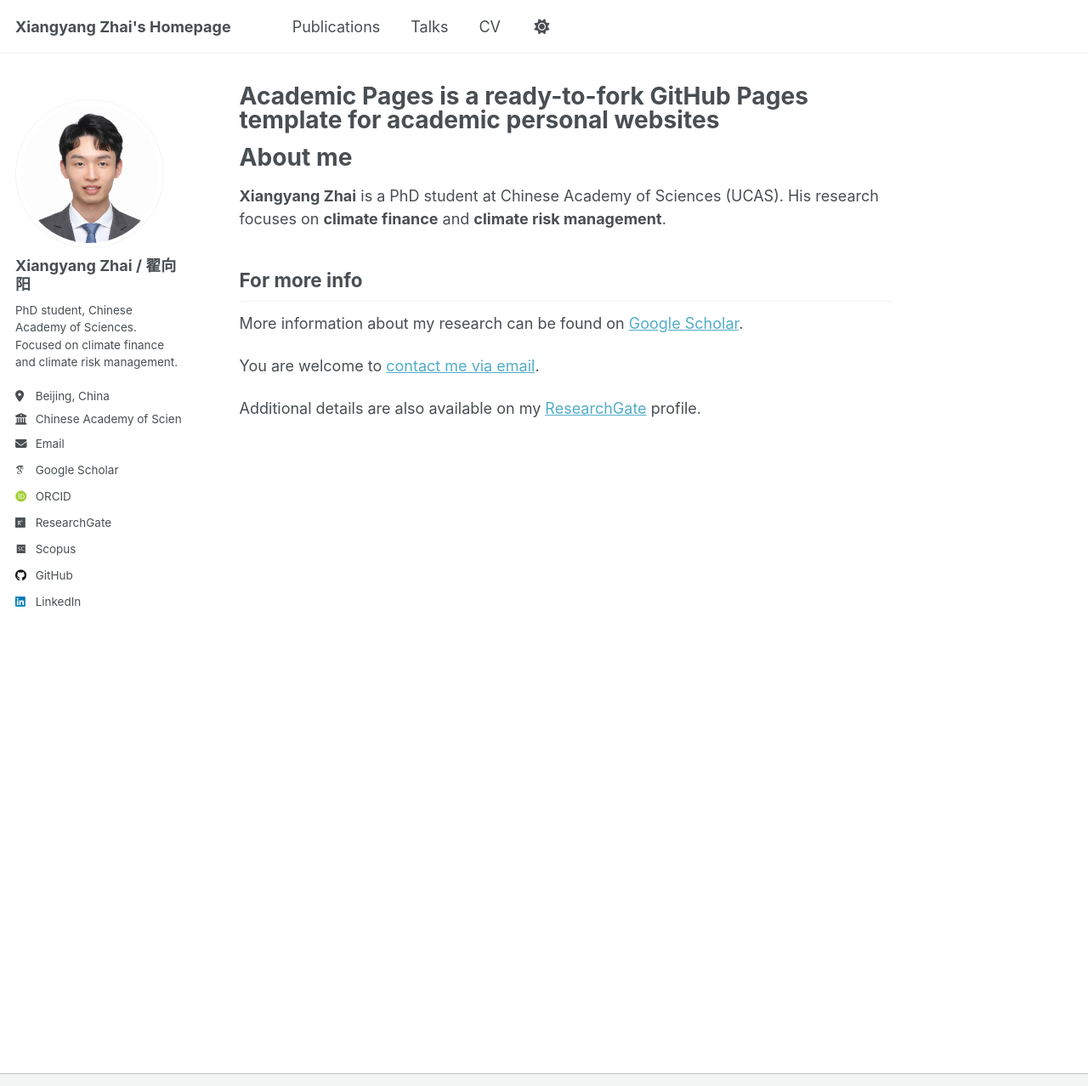
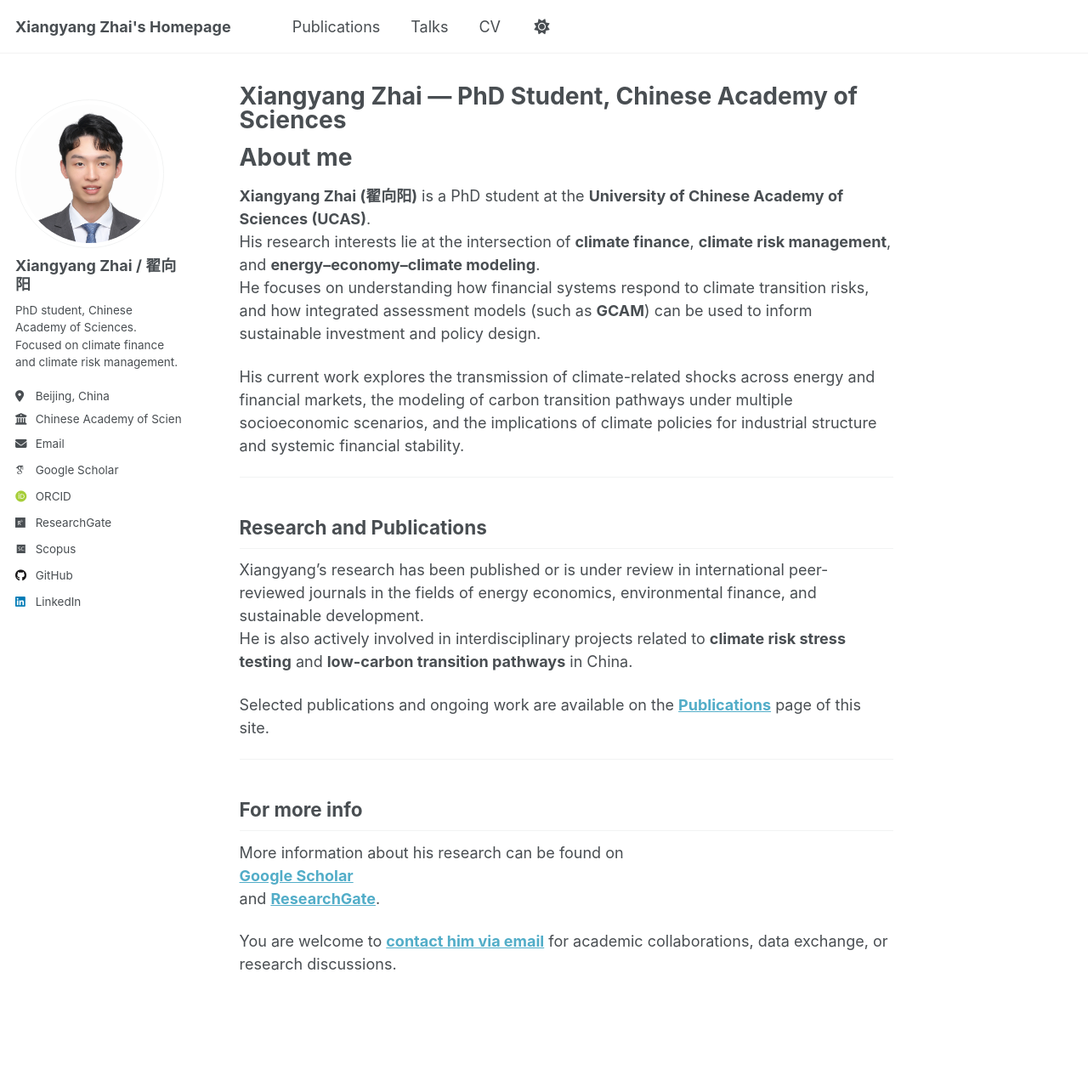
Before and after one commit to zhaixy011/zhaixy011.github.io, a Jekyll site: the page built from _pages/about.md, in a window 1280 px wide and 1400 px high, cut to the strip 0-1278 px from the top of the window. Shown: the whole strip at 85% size. Built offline with Jekyll 4.4.1, drawn with Linux system fonts in a browser that asks for light colours; some web fonts are replaced; a script that is not in the unit is left out.

Commit message:
Update personal information

```diff
--- a/_pages/about.md
+++ b/_pages/about.md
@@ -1,6 +1,6 @@
 ---
 permalink: /
-title: "Academic Pages is a ready-to-fork GitHub Pages template for academic personal websites"
+title: "Xiangyang Zhai — PhD Student, Chinese Academy of Sciences"
 author_profile: true
 redirect_from:
   - /about/
@@ -9,13 +9,27 @@ redirect_from:
 
 About me
 ======
-**Xiangyang Zhai** is a PhD student at Chinese Academy of Sciences (UCAS). His research focuses on **climate finance** and **climate risk management**.
+**Xiangyang Zhai (翟向阳)** is a PhD student at the **University of Chinese Academy of Sciences (UCAS)**.
+His research interests lie at the intersection of **climate finance**, **climate risk management**, and **energy–economy–climate modeling**.
+He focuses on understanding how financial systems respond to climate transition risks, and how integrated assessment models (such as **GCAM**) can be used to inform sustainable investment and policy design.
 
+His current work explores the transmission of climate-related shocks across energy and financial markets, the modeling of carbon transition pathways under multiple socioeconomic scenarios, and the implications of climate policies for industrial structure and systemic financial stability.
+
+---
+
+Research and Publications
+--------------------------
+Xiangyang’s research has been published or is under review in international peer-reviewed journals in the fields of energy economics, environmental finance, and sustainable development.
+He is also actively involved in interdisciplinary projects related to **climate risk stress testing** and **low-carbon transition pathways** in China.
+
+Selected publications and ongoing work are available on the [**Publications**](/publications/) page of this site.
+
+---
 
 For more info
 ------
-More information about my research can be found on [Google Scholar](https://scholar.google.com/citations?user=SmhCo04AAAAJ).
+More information about his research can be found on
+[**Google Scholar**](https://scholar.google.com/citations?user=SmhCo04AAAAJ){:target="_blank"}
+and [**ResearchGate**](https://www.researchgate.net/profile/Xiangyang-Zhai-3/){:target="_blank"}.
 
-You are welcome to [contact me via email](mailto:zhaixiangyang24@mails.ucas.ac.cn).
-
-Additional details are also available on my [ResearchGate](https://www.researchgate.net/profile/Xiangyang-Zhai-3/) profile.
+You are welcome to [**contact him via email**](mailto:zhaixiangyang24@mails.ucas.ac.cn) for academic collaborations, data exchange, or research discussions.
```
